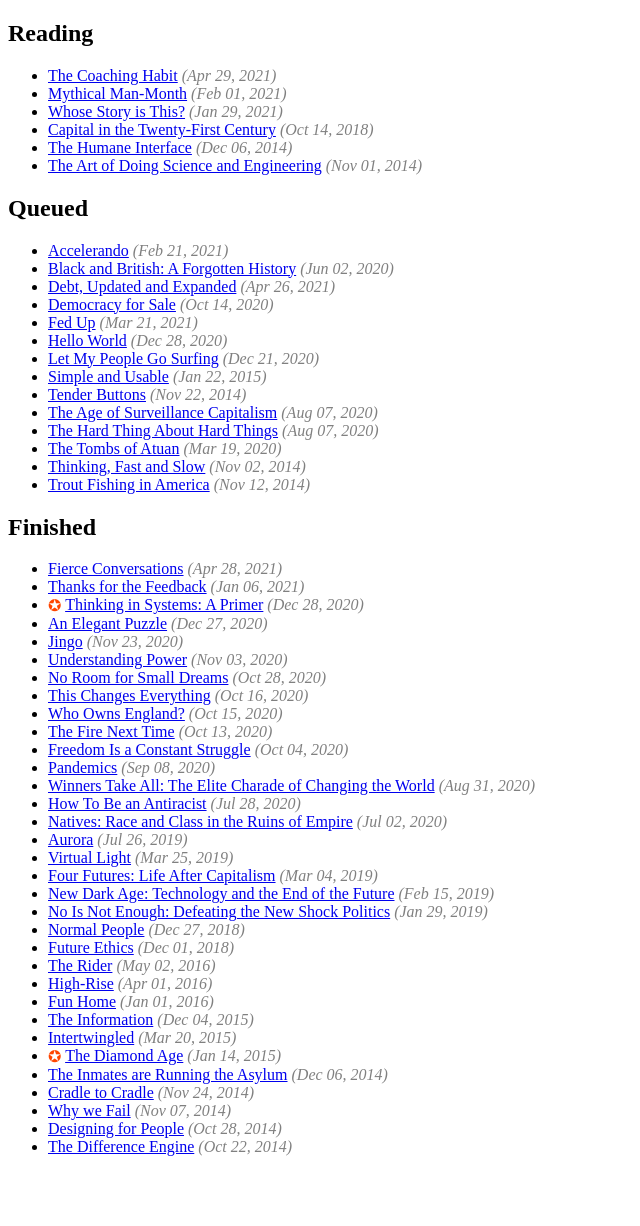
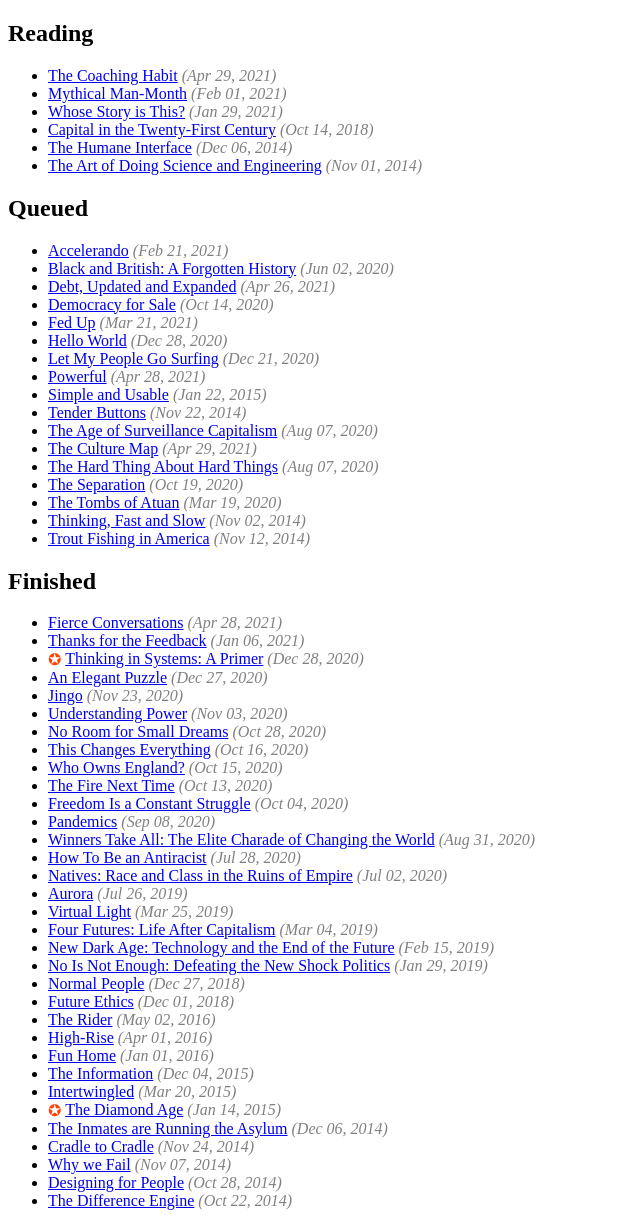
Before and after one commit to aron/books.aroncarroll.com, a Jekyll site: the page built from index.html, in a window 1280 px wide. Shown: the whole page, without its empty margins (0-640 px from the left). Built offline with Jekyll 4.4.1, drawn with Linux system fonts in a browser that asks for light colours; before the commit the page ends 1172 px from its top, so only the background shows below that.

Commit message:
Update books.yml

```diff
--- a/_data/books.yml
+++ b/_data/books.yml
@@ -1,4 +1,30 @@
 items:
+- title: The Separation
+  authors:
+  - Christopher Priest
+  url: https://goodreads.com/book/isbn/0575114959
+  isbn: "0575114959"
+  type: kindle
+  state: queued
+  queued_at: "2020-10-19"
+- title: The Culture Map
+  subtitle: Decoding How People Think, Lead, and Get Things Done Across Cultures
+  authors:
+  - Erin Meyer
+  url: https://goodreads.com/book/isbn/1610396715
+  isbn: "1610396715"
+  type: paperback
+  state: queued
+  queued_at: "2021-04-29"
+- title: Powerful
+  subtitle: Building a Culture of Freedom and Responsibility
+  authors:
+  - Patty McCord
+  url: https://goodreads.com/book/isbn/1939714117
+  isbn: "1939714117"
+  type: kindle
+  state: queued
+  queued_at: "2021-04-28"
 - title: The Tombs of Atuan
   authors:
   - Ursula K. Le Guin
```
